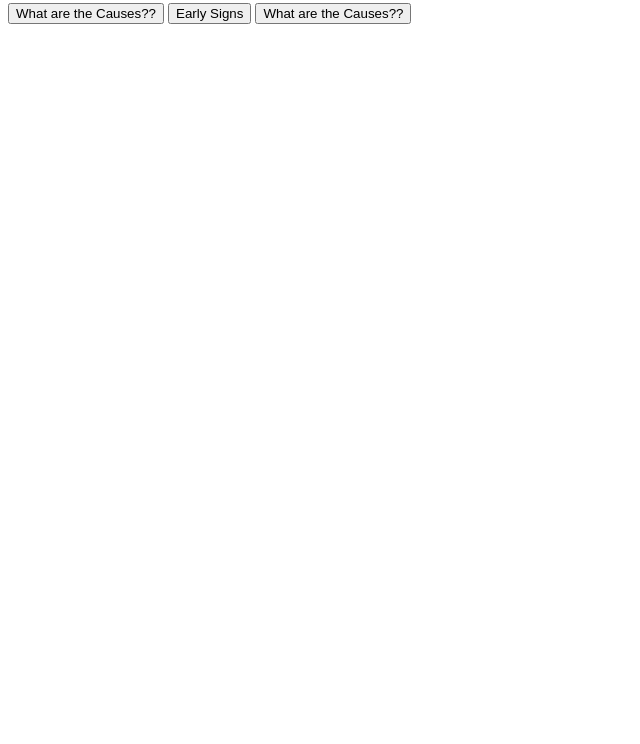
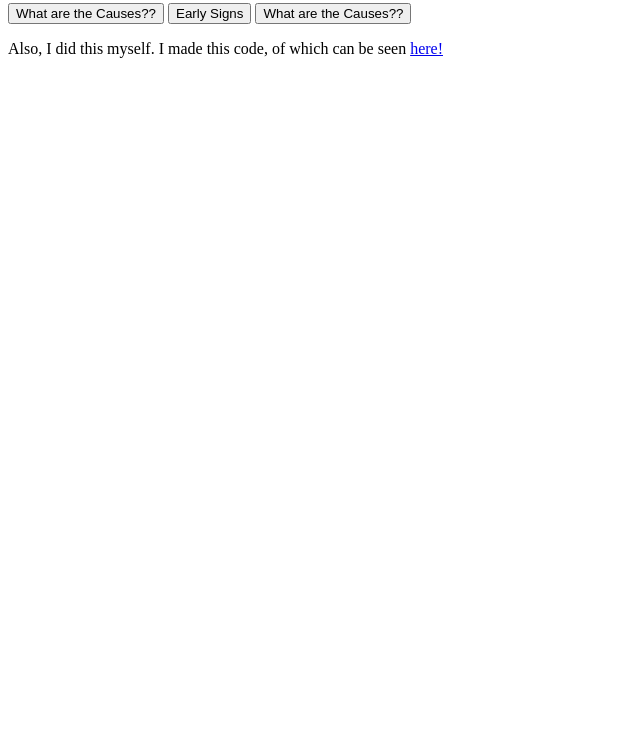
Before and after one commit to DC382X/Parkinsons-Reseach, a plain HTML site: page index.html in a window 1280 px wide. Shown: the part 56-800 px from the top of the page, without its empty margins (0-640 px from the left). Drawn offline with Linux system fonts and the light colour scheme.

Commit message:
Update index.html

```diff
--- a/index.html
+++ b/index.html
@@ -20,4 +20,5 @@ document.getElementById("01").innerHTML = "The causes are Genetics and Dopamine
 document.getElementById("01").innerHTML = "The causes are Genetics and Dopamine decrease";
 }
 </script>
+Also, I did this myself. I made this code, of which can be seen <a href="https://github.com/DC382X/Parkinsons-Reseach/blob/main/index.html">here!</a>
 </html>
```
